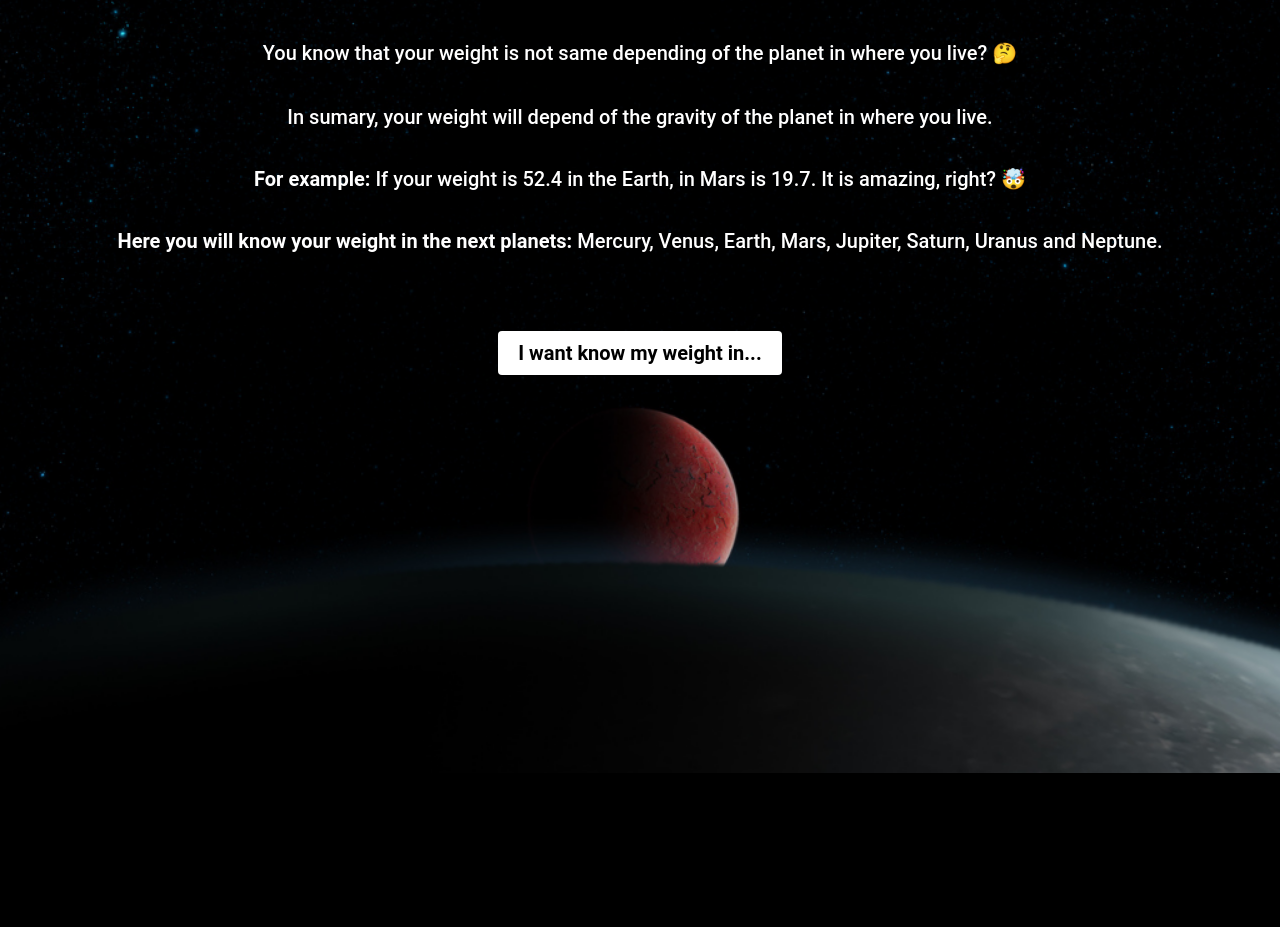
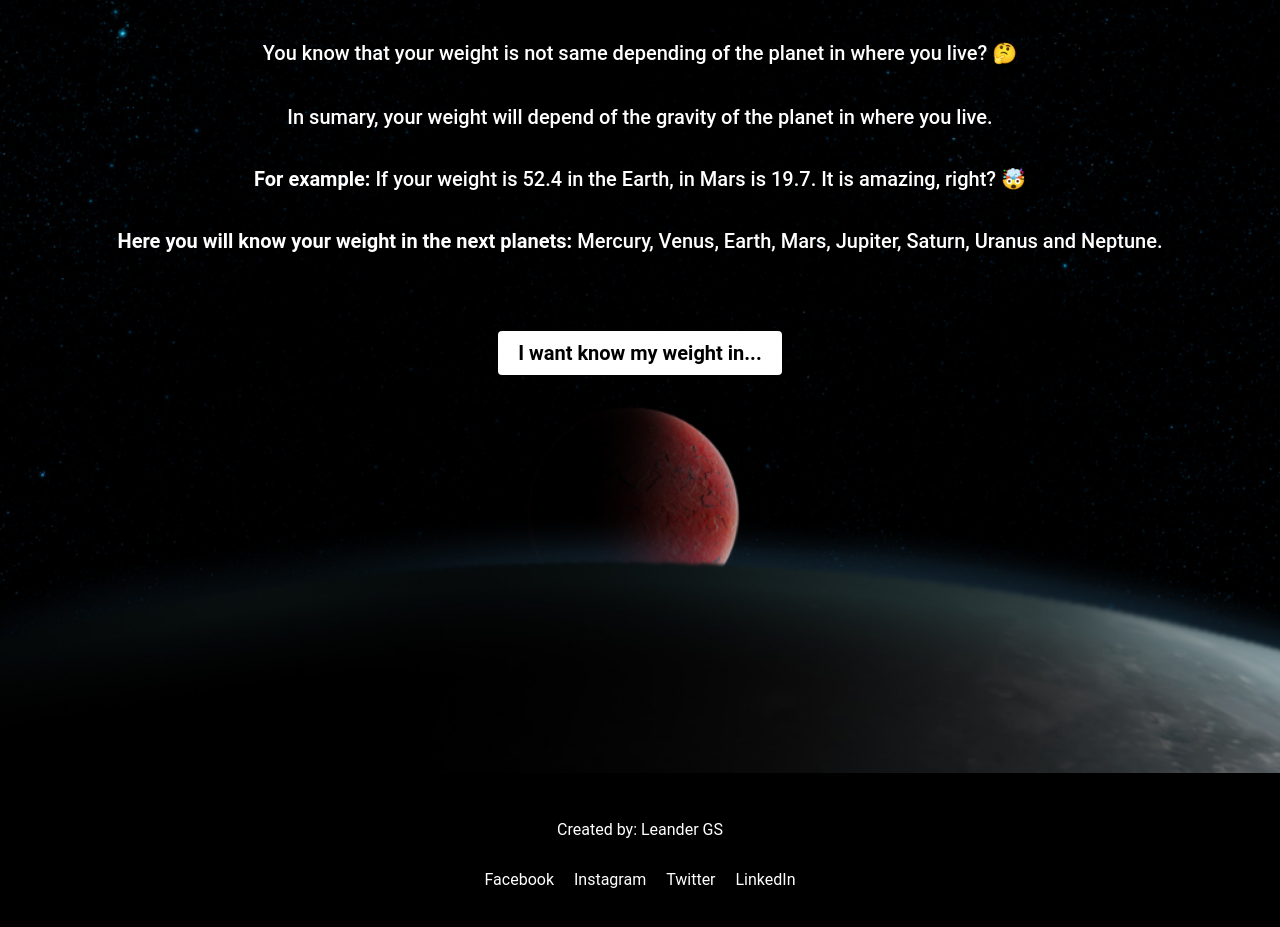
Before and after one commit to leandrogavidia/Website-your_weight_in_other_planet, a plain HTML site: page index.html in a window 1280 px wide. Shown: the part 127-1054 px from the top of the page. Before the commit the page ends 900 px from the top, so only its background shows below. Drawn offline with Linux system fonts and the light colour scheme.

Commit message:
Footer added

```diff
--- a/index.html
+++ b/index.html
@@ -1,5 +1,5 @@
 <!DOCTYPE html>
-<html lang="es">
+<html lang="en">
 <head>
     <meta charset="UTF-8">
     <meta http-equiv="X-UA-Compatible" content="IE=edge">
@@ -7,11 +7,11 @@
     <meta name="description" content="You know your weight in other planet.">
     <meta name="keywords" content="planet, weight, gravity, solar system">
     <link rel="shortcut icon" href="assets/images/logo-your-weight-in-the-other-planet.png" type="image/png">
-    <title>Your weight in other planet</title>
     <link rel="stylesheet" href="styles/css/normalize.css">
     <link rel="stylesheet" href="styles/css/phone.css" media="(max-width: 767px)">
     <link rel="stylesheet" href="styles/css/tablet.css" media="only screen and (min-width: 768px) and (max-width: 1023px)">
     <link rel="stylesheet" href="styles/css/desktop.css" media="only screen and (min-width: 1024px)">
+    <title>Your weight in other planet</title>
 </head>
 <body>
 
@@ -36,6 +36,26 @@
 
     </main>
 
+    <footer class="footer">
+        <p>Created by: Leander GS </p>
+        <nav>
+            <ul>
+                <li>
+                    <a href="https://www.facebook.com/LeanderGS" target="_blank">Facebook</a>
+                </li>
+                <li>
+                    <a href="https://www.instagram.com/leander_gs/" target="_blank">Instagram</a>
+                </li>
+                <li>
+                    <a href="https://twitter.com/Leander_GS" target="_blank">Twitter</a>
+                </li>
+                <li>
+                    <a href="https://www.linkedin.com/in/leandro-gavidia/" target="_blank">LinkedIn</a>
+                </li>
+            </ul>
+        </nav>
+    </footer>
+
     <script src="scripts/scripts.js"></script>
 
 </body>
--- a/styles/sass/desktop.scss
+++ b/styles/sass/desktop.scss
@@ -95,6 +95,47 @@ body {
     }
 }
 
+.footer {
+    display: flex;
+    flex-direction: column;
+    padding: 2rem;
+    justify-content: center;
+    align-items: center;
+    color: $primary-color;
+    background: $second-color;
+    nav {
+        padding: 0;
+        ul {
+            padding: 0;
+            list-style: none;
+            text-align: center;
+            a {
+                text-decoration: none;
+                color: $primary-color;
+            }
+
+            a:active {
+                color: $third-color;
+            }
+
+            a:hover {
+                color: $third-color;
+            }
+
+            li {
+                display: inline-block;
+            }
+
+            li:nth-child(2) {
+                padding: 0 16px;
+            }
+            li:last-child {
+                padding-left: 16px;
+            }
+        }
+    }
+}
+
 @keyframes principal-content {
     from {
         opacity: 0;
--- a/styles/sass/phone.scss
+++ b/styles/sass/phone.scss
@@ -89,6 +89,39 @@ body {
 
 }
 
+.footer {
+    display: flex;
+    flex-direction: column;
+    padding: 2rem;
+    justify-content: center;
+    align-items: center;
+    color: $primary-color;
+    background: $second-color;
+    nav {
+        padding: 0;
+        ul {
+            padding: 0;
+            list-style: none;
+            text-align: center;
+            a {
+                text-decoration: none;
+                color: $primary-color;
+            }
+
+            a:active {
+                color: $third-color;
+            }
+
+            li:nth-child(2) {
+                padding: 16px 0;
+            }
+            li:last-child {
+                padding-top: 16px;
+            }
+        }
+    }
+}
+
 @keyframes principal-content {
     from {
         opacity: 0;
--- a/styles/sass/tablet.scss
+++ b/styles/sass/tablet.scss
@@ -89,6 +89,39 @@ body {
 
 }
 
+.footer {
+    display: flex;
+    flex-direction: column;
+    padding: 2rem;
+    justify-content: center;
+    align-items: center;
+    color: $primary-color;
+    background: $second-color;
+    nav {
+        padding: 0;
+        ul {
+            padding: 0;
+            list-style: none;
+            text-align: center;
+            a {
+                text-decoration: none;
+                color: $primary-color;
+            }
+
+            a:active {
+                color: $third-color;
+            }
+
+            li:nth-child(2) {
+                padding: 16px 0;
+            }
+            li:last-child {
+                padding-top: 16px;
+            }
+        }
+    }
+}
+
 @keyframes principal-content {
     from {
         opacity: 0;
```
Also changed, not shown: styles/css/desktop.css, styles/css/phone.css, styles/css/tablet.css, 3 other files.
